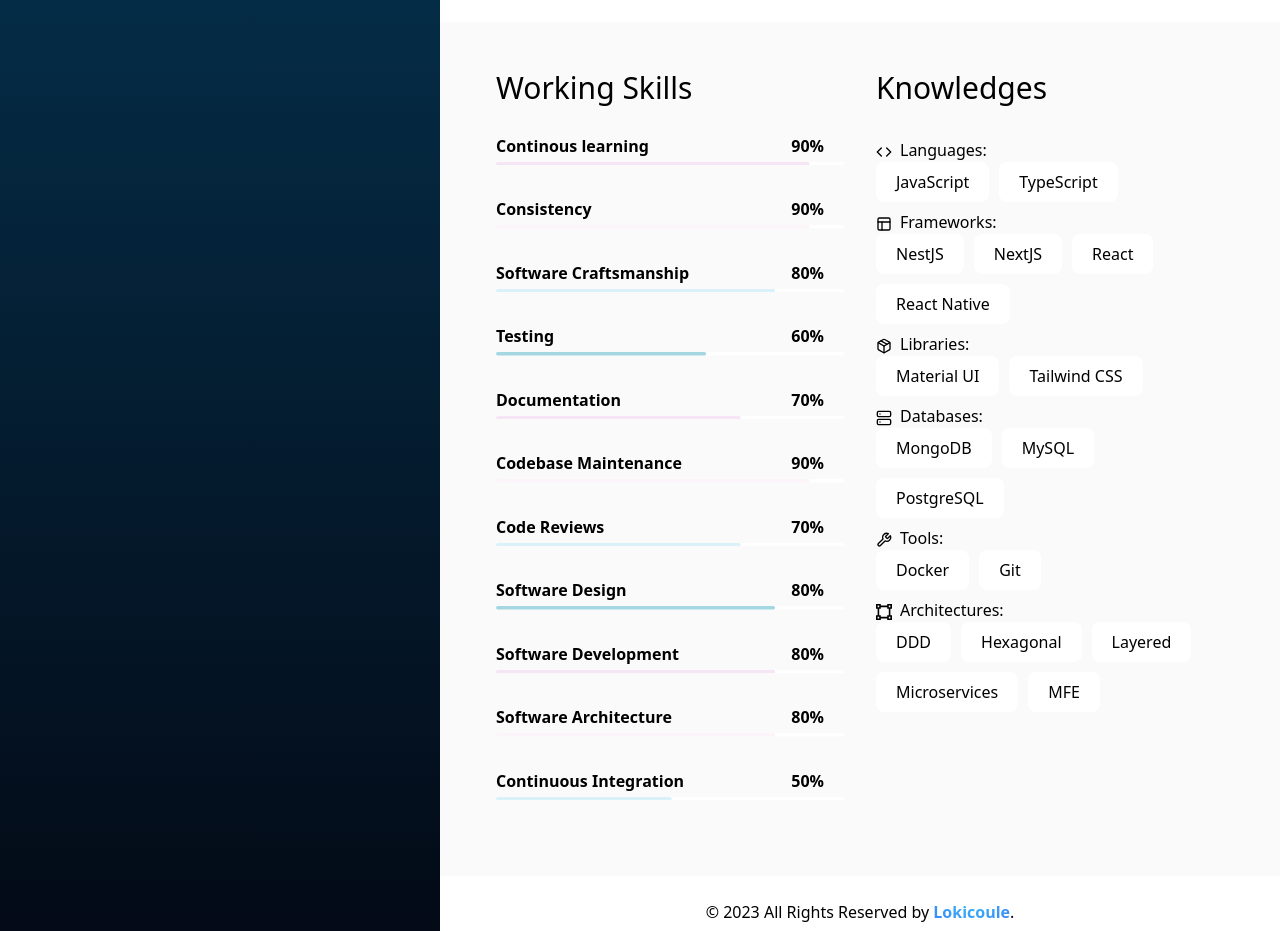
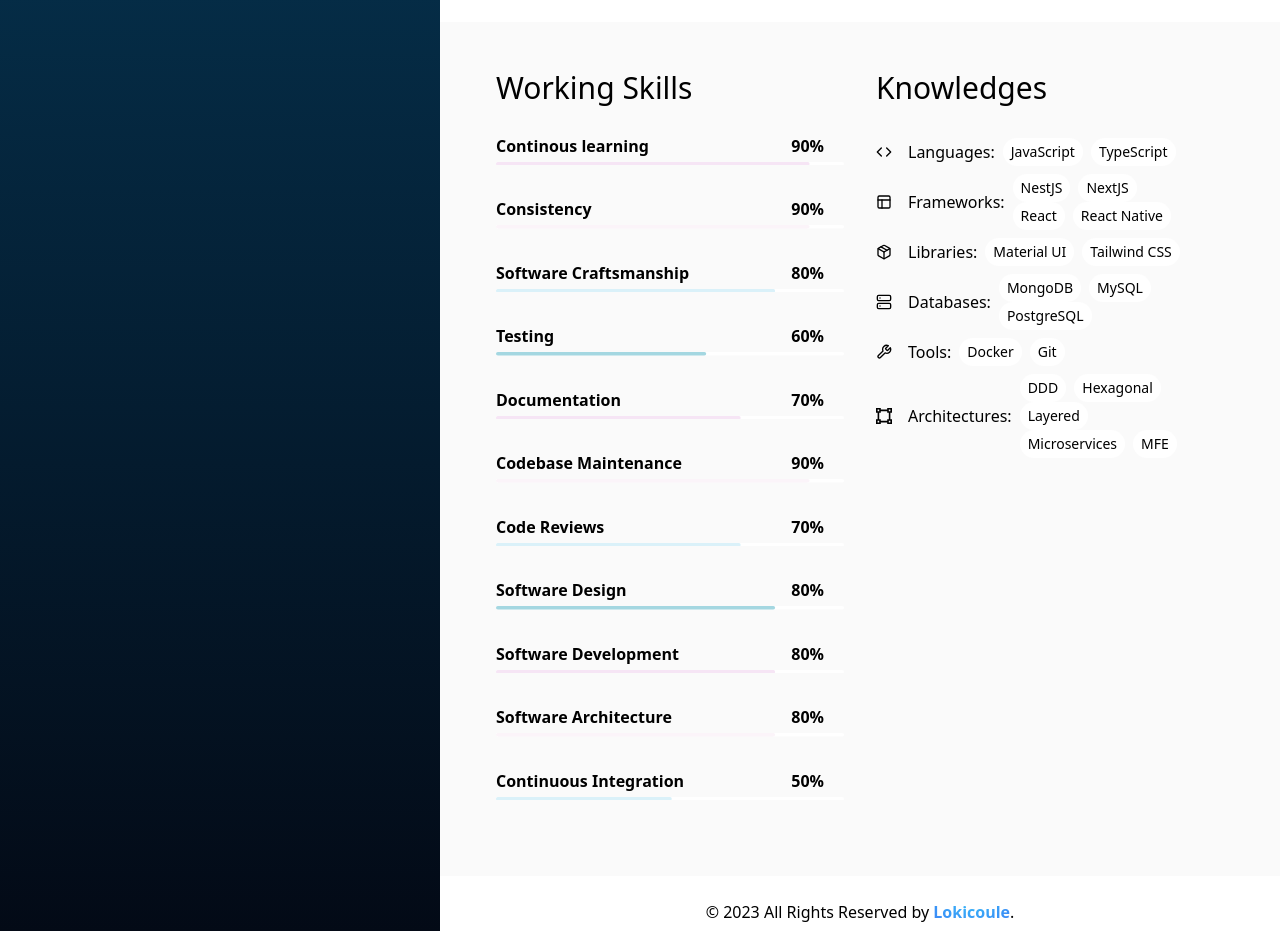
Before and after one commit to Lokicoule/portfolio, a React (Vite) app: page /en/resume in a window 1280 px wide. Shown: the part 1240-2171 px from the top of the page. Built offline with nearby package versions, Linux system fonts and the light colour scheme.

Commit message:
style(stack): title and items on same line

```diff
--- a/src/shared/components/stack/Stack.tsx
+++ b/src/shared/components/stack/Stack.tsx
@@ -58,19 +58,24 @@ const Stack: StackComponent = ({
   ];
 
   return (
-    <div className="flex flex-col flex-wrap lg:flex-row">
-      <ul className="list-none list-inside space-y-2 lg:mr-6">
+    <div className="flex flex-col lg:flex-row">
+      <ul className="list-none space-y-2 lg:mr-6">
         {stackItems.map(
           (stackItem) =>
             stackItem.items && (
-              <li key={stackItem.title}>
-                <span className="dark:text-white">
+              <li key={stackItem.title} className="flex items-center">
+                <span className="dark:text-white flex items-center">
                   {stackItem.icon}
-                  {stackItem.title}:&nbsp;
+                  <span className="ml-2 font-medium">{stackItem.title}:</span>
                 </span>
-                <div className="flex gap-y-2.5 gap-x-2.5 flex-wrap">
+                <div className="flex flex-wrap ml-2">
                   {stackItem.items.map((item, i) => (
-                    <span key={i} className={tag?.className || "tag"}>
+                    <span
+                      key={i}
+                      className={`${
+                        tag?.className || "tag"
+                      } px-2 py-1 rounded-full text-sm font-medium mr-2`}
+                    >
                       {item}
                     </span>
                   ))}
```
